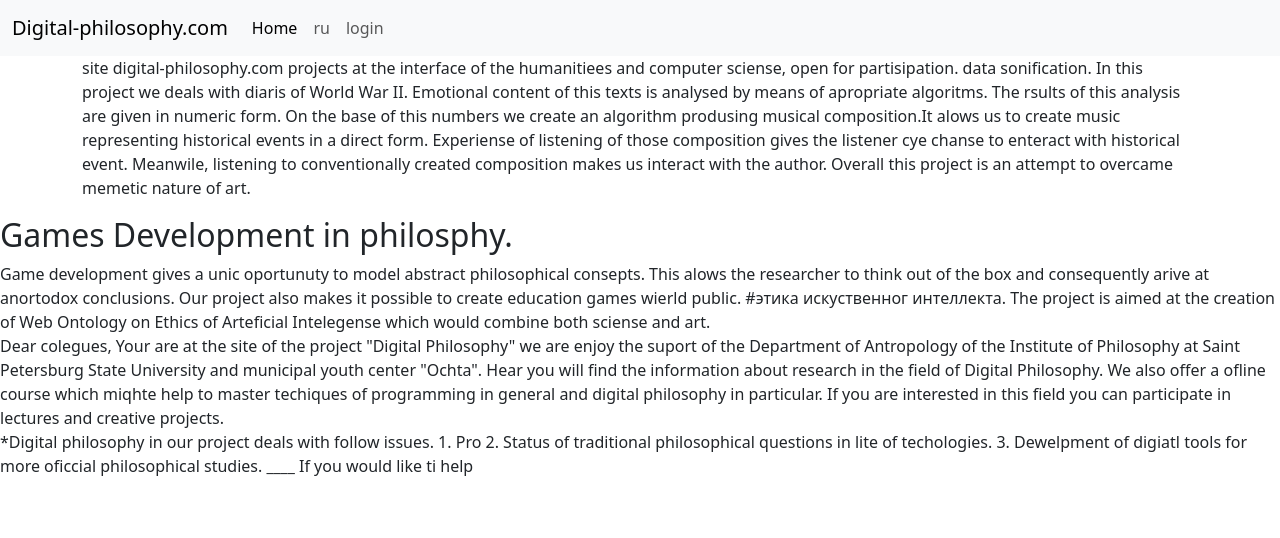
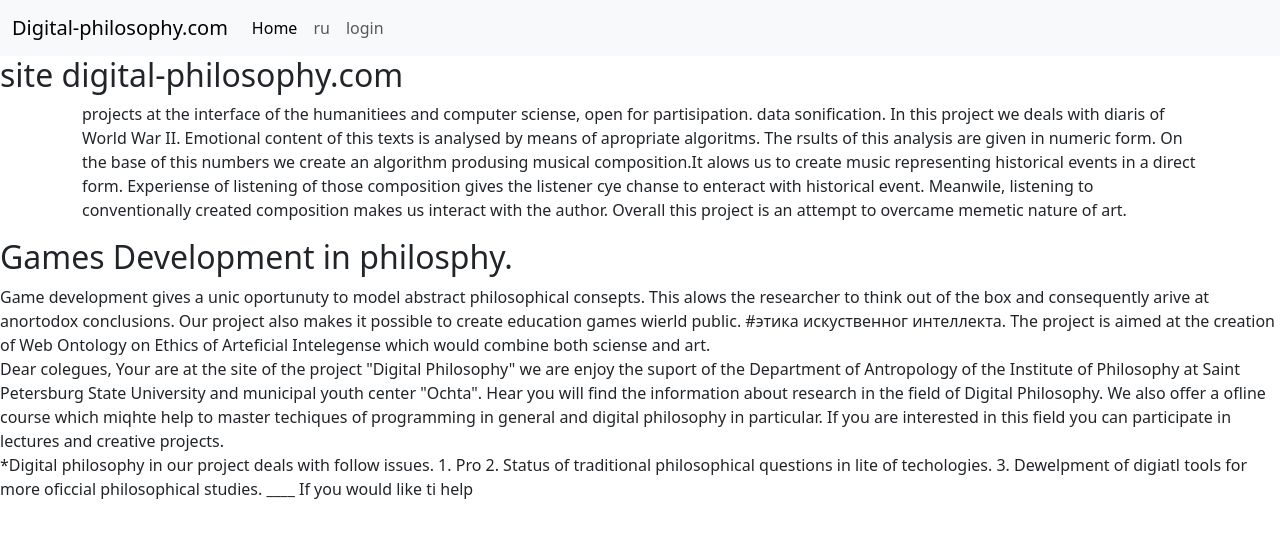
Before and after one commit to yarov475/digital-philosophy.com, a plain HTML site: page public/index.html in a window 1280 px wide. Drawn offline with nearby package versions, Linux system fonts and the light colour scheme; some packages are replaced by stand-ins of ours.

Commit message:
testin firebase init github

```diff
--- a/public/index.html
+++ b/public/index.html
@@ -83,8 +83,11 @@
 			</div>
 		</nav>
 
+		<h2>site digital-philosophy.com</h2>
 		 <p class="container wrapper">
-			site digital-philosophy.com projects at the interface of the humanitiees
+
+
+			projects at the interface of the humanitiees
 			and computer sciense, open for partisipation. data sonification. In this
 			project we deals with diaris of World War II. Emotional content of this
 			texts is analysed by means of apropriate algoritms. The rsults of this
```
